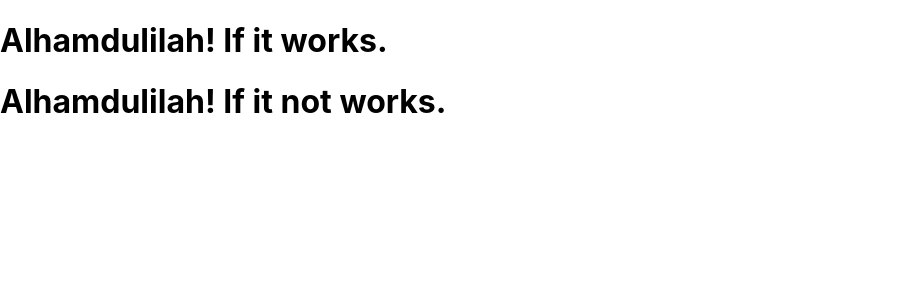
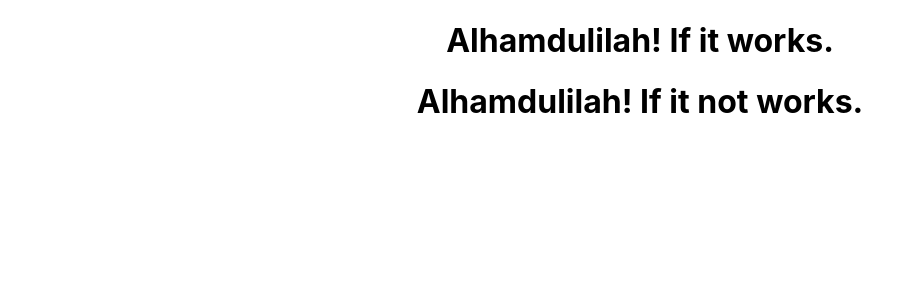
Before and after one commit to abkhan0791/bootcamp-react, a React (Create React App) app: page / in a window 1280 px wide. Shown: the top 300 px of the page, without its empty margins (0-924 px from the left). Built offline with nearby package versions, Linux system fonts and the light colour scheme.

Commit message:
center line

```diff
--- a/src/App.js
+++ b/src/App.js
@@ -2,7 +2,7 @@ import './App.css';
 
 function App() {
   return (
-    <div>
+    <div className='App'>
         <h1> Alhamdulilah! If it works.</h1>
         <h1> Alhamdulilah! If it not works.</h1>
     </div>
```
